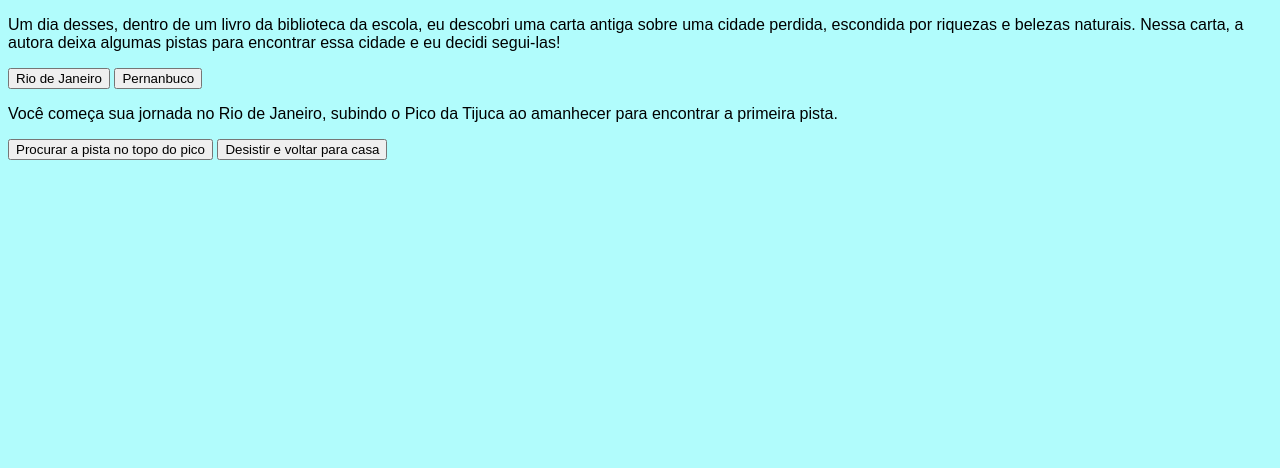
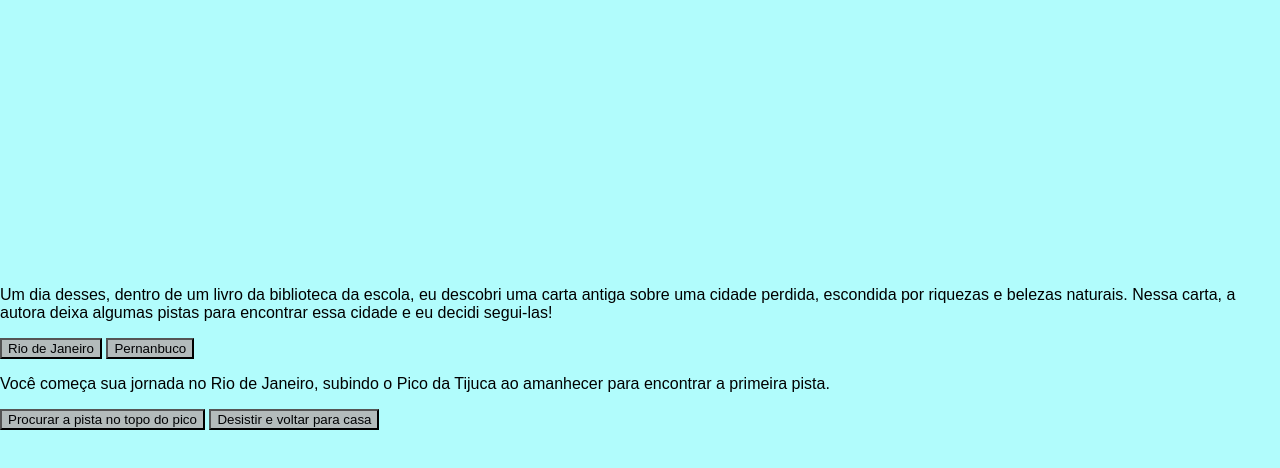
Before and after one commit to zezorbao/criando-uma-aventura, a plain HTML site: page index.html in a window 1280 px wide. Drawn offline with Linux system fonts and the light colour scheme; a web font is replaced by a local one.

Commit message:
Add files via upload

```diff
--- a/index.html
+++ b/index.html
@@ -10,11 +10,12 @@
     <link href="https://fonts.googleapis.com/css2?family=Bai+Jamjuree:ital,wght@0,200;0,300;0,400;0,500;0,600;0,700;1,200;1,300;1,400;1,500;1,600;1,700&display=swap" rel="stylesheet">
 
     <title>Em busca da cidade perdida</title>
+
 </head>
 
 <body>
     <main>
-        <div class="passo" id="passo-0">
+        <div class="passo ativo" id="passo-0">
             <p>Um dia desses, dentro de um livro da biblioteca da escola, eu descobri uma carta antiga sobre uma cidade
                 perdida, escondida por riquezas e belezas naturais. Nessa carta, a autora deixa algumas pistas para
                 encontrar essa cidade e eu decidi segui-las!</p>
--- a/style.css
+++ b/style.css
@@ -3,4 +3,15 @@ body {
     background-color: rgb(177, 252, 252);
     color: black;
     font-family: "Bai Jamjuree", sans-serif;
+    display: flex;
+    justify-content: center;
+    align-items: center;
+    height: 700px;
+    margin: 0;
 }
+
+button {
+    background-color: rgb(179, 187, 187);
+    color:rgb(0, 2, 4);
+    font-family: "Bai Jamjuree", sans-serif;
+}
```
Also changed, not shown: script.js (+10 -0 lines).
